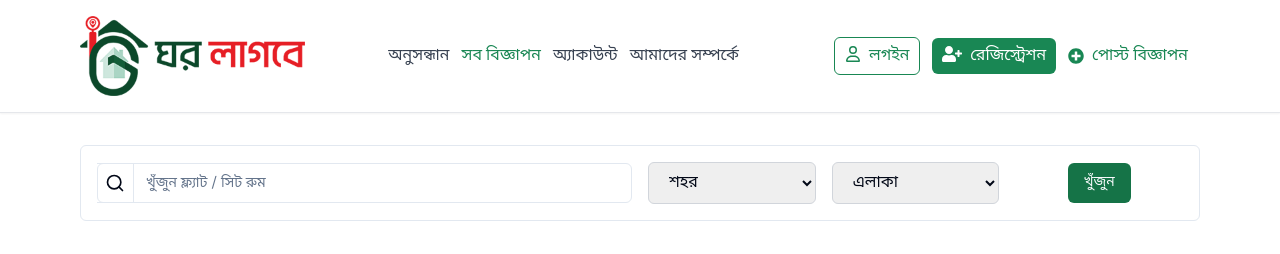
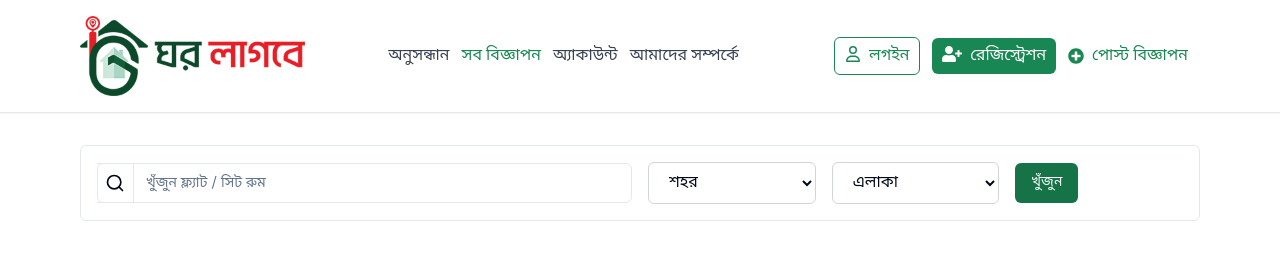
Before and after one commit to Anik-nath/ghorlagbe-frontend, a React (Vite) app: page /ads in a window 1280 px wide. Shown: the top 254 px of the page. Built offline with nearby package versions, Linux system fonts and the light colour scheme.

Commit message:
fix: update SearchForm component styles for improved accessibility and layout

```diff
--- a/src/components/Search/SearchForm.tsx
+++ b/src/components/Search/SearchForm.tsx
@@ -89,7 +89,7 @@ const SearchForm = ({ setSearchType }) => {
         {/* District Select */}
         <div className="md:col-span-1">
           <select
-            className="w-full px-4 py-2 border border-gray-300 rounded-md"
+            className="w-full px-4 py-2 bg-white border border-gray-300 rounded-md"
             id="district"
             name="district_id"
           >
@@ -104,13 +104,13 @@ const SearchForm = ({ setSearchType }) => {
 
         {/* Area Select */}
         <div className="md:col-span-1">
-          <select className="w-full px-4 py-2 border border-gray-300 rounded-md">
+          <select className="w-full bg-white px-4 py-2 border border-gray-300 rounded-md">
             <option value="">এলাকা</option>
           </select>
         </div>
 
         {/* Search Button */}
-        <div className="md:col-span-1 mx-auto">
+        <div className="md:col-span-1 mx-auto w-full">
           <Button className="w-full md:w-fit text-sm bg-[#157347] hover:bg-green-700">
             খুঁজুন
           </Button>
```
